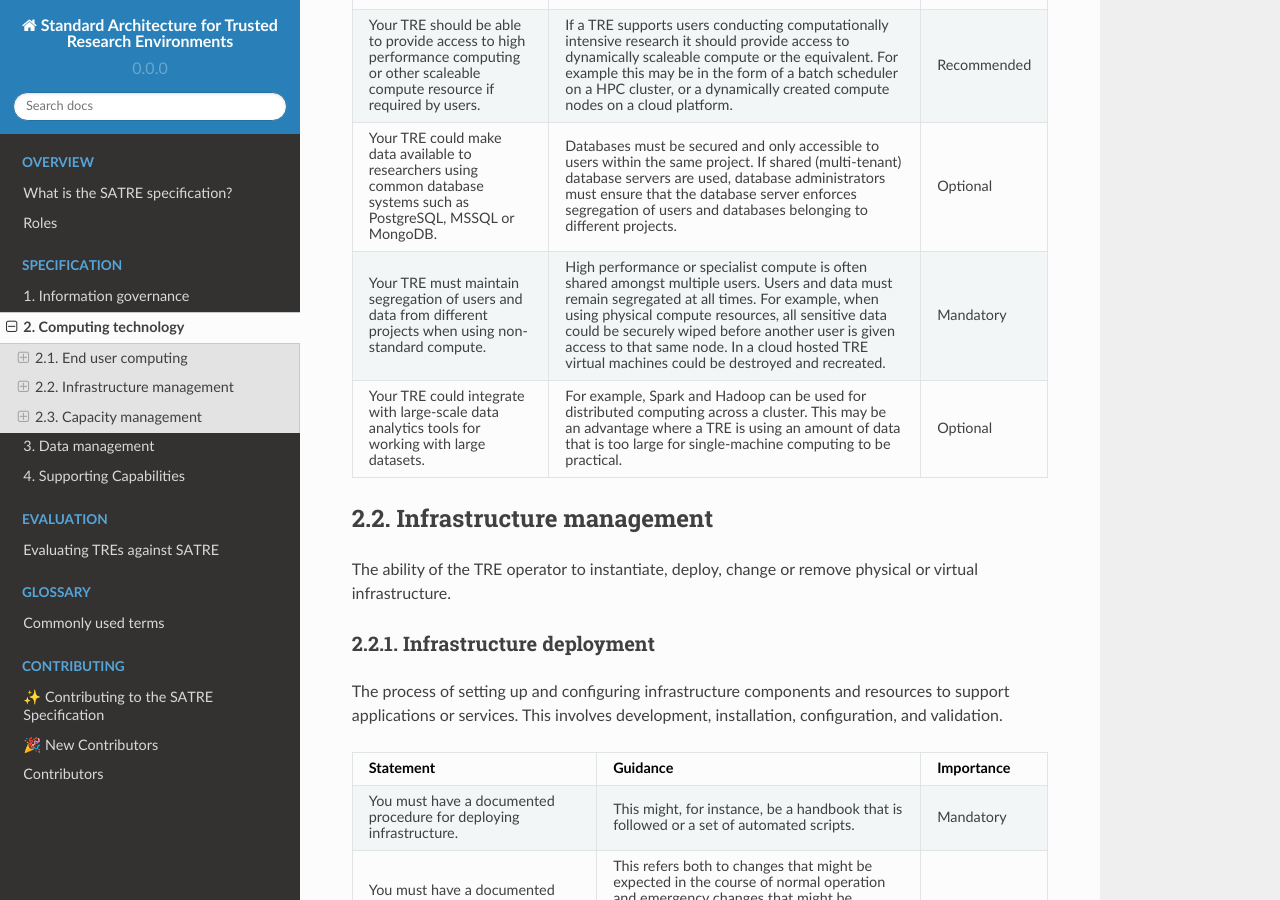
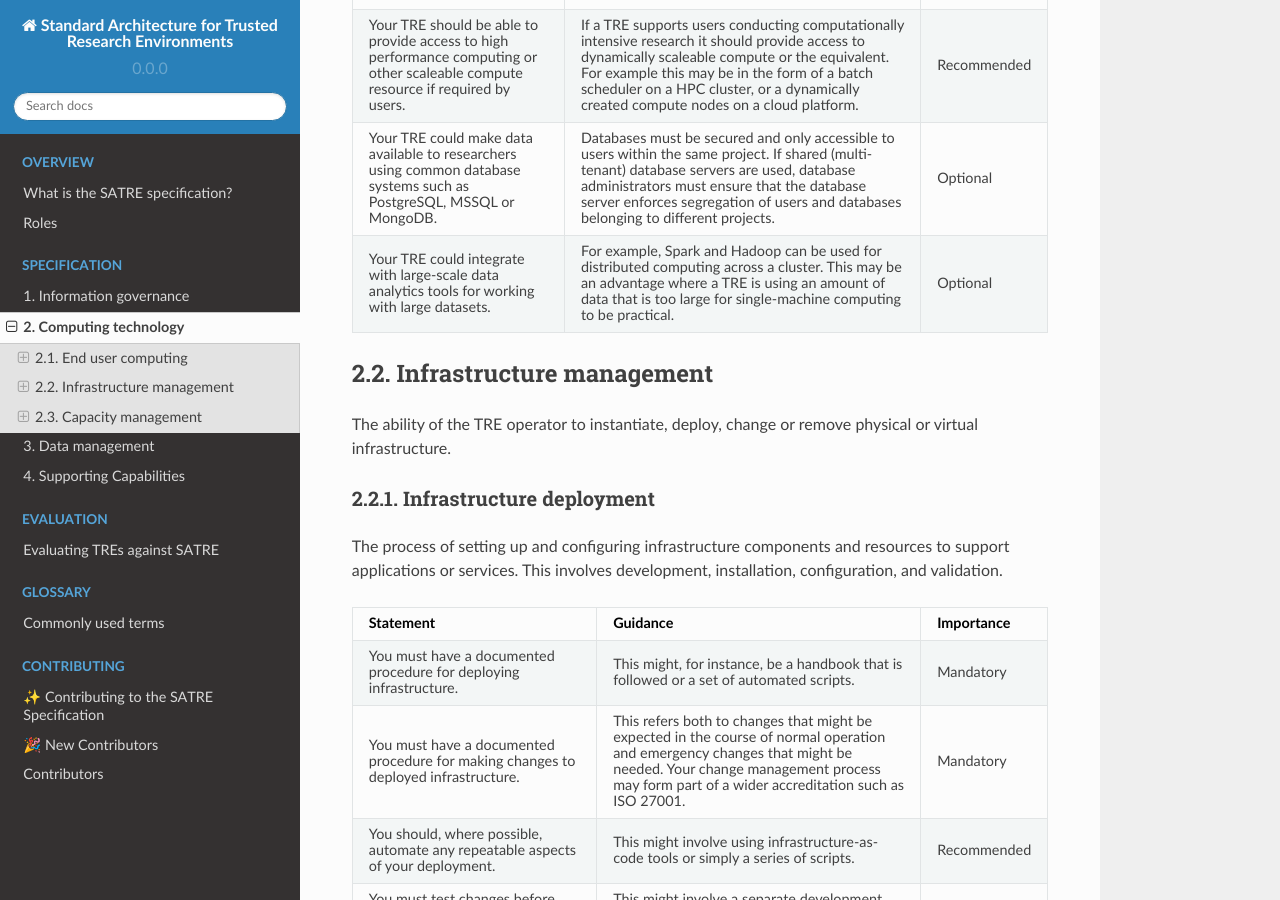
Before and after one commit to sa-tre/satre-specification, a Sphinx documentation site: the page built from docs/source/pillars/computing_technology.md, in a window 1280 px wide and 900 px high, scrolled down 2863 px. Built offline with Sphinx 7.4.7 and the Read the Docs theme 2.0.0, drawn with Linux system fonts in a browser that asks for light colours.

Commit message:
:coffin: Remove 'Your TRE must maintain segregation of users and data from different projects when using non-standard compute.'

```diff
--- a/docs/source/pillars/computing_technology.md
+++ b/docs/source/pillars/computing_technology.md
@@ -136,12 +136,6 @@ Advanced, powerful computer resources to solve complex problems and process larg
   - Databases must be secured and only accessible to users within the same project.
     If shared (multi-tenant) database servers are used, database administrators must ensure that the database server enforces segregation of users and databases belonging to different projects.
   - Optional
-* - Your TRE must maintain segregation of users and data from different projects when using non-standard compute.
-  - High performance or specialist compute is often shared amongst multiple users.
-    Users and data must remain segregated at all times.
-    For example, when using physical compute resources, all sensitive data could be securely wiped before another user is given access to that same node.
-    In a cloud hosted TRE virtual machines could be destroyed and recreated.
-  - Mandatory
 * - Your TRE could integrate with large-scale data analytics tools for working with large datasets.
   - For example, Spark and Hadoop can be used for distributed computing across a cluster.
     This may be an advantage where a TRE is using an amount of data that is too large for single-machine computing to be practical.
```
